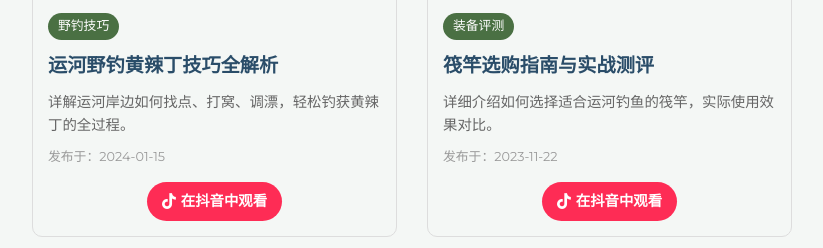
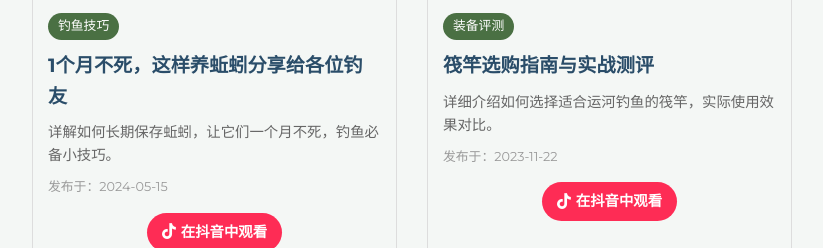
Before and after one commit to yanjing7/fishing-gear-shop, a plain HTML site: page videos.html in a window 1280 px wide. Shown: the part 909-1157 px from the top of the page, without its empty margins (228-1051 px from the left). Drawn offline with Linux system fonts and the light colour scheme.

Commit message:
更新视频页面第一个视频内容为蚯蚓养殖教程

```diff
--- a/videos.html
+++ b/videos.html
@@ -215,21 +215,21 @@
             <div class="video-grid">
                 <!-- 视频1 -->
                 <div class="video-card">
-                    <a href="https://www.douyin.com/video/你的抖音视频ID1" target="_blank">
+                    <a href="https://v.douyin.com/WcdaH2E_swQ/" target="_blank">
                         <div class="video-preview">
-                            <img src="https://img.freepik.com/free-photo/young-bearded-man-fishing-lake_23-2148604211.jpg?w=900" alt="运河野钓黄辣丁技巧全解析">
+                            <img src="https://img.freepik.com/free-photo/young-bearded-man-fishing-lake_23-2148604211.jpg?w=900" alt="1个月不死，这样养蚯蚓分享给各位钓友">
                             <div class="play-button">
                                 <i class="fas fa-play"></i>
                             </div>
                         </div>
                     </a>
                     <div class="video-info">
-                        <span class="video-category">野钓技巧</span>
-                        <h3 class="video-title">运河野钓黄辣丁技巧全解析</h3>
-                        <p class="video-desc">详解运河岸边如何找点、打窝、调漂，轻松钓获黄辣丁的全过程。</p>
-                        <p class="video-date">发布于：2024-01-15</p>
+                        <span class="video-category">钓鱼技巧</span>
+                        <h3 class="video-title">1个月不死，这样养蚯蚓分享给各位钓友</h3>
+                        <p class="video-desc">详解如何长期保存蚯蚓，让它们一个月不死，钓鱼必备小技巧。</p>
+                        <p class="video-date">发布于：2024-05-15</p>
                         <div class="douyin-link">
-                            <a href="https://www.douyin.com/video/你的抖音视频ID1" target="_blank">
+                            <a href="https://v.douyin.com/WcdaH2E_swQ/" target="_blank">
                                 <i class="fab fa-tiktok"></i> 在抖音中观看
                             </a>
                         </div>
```
